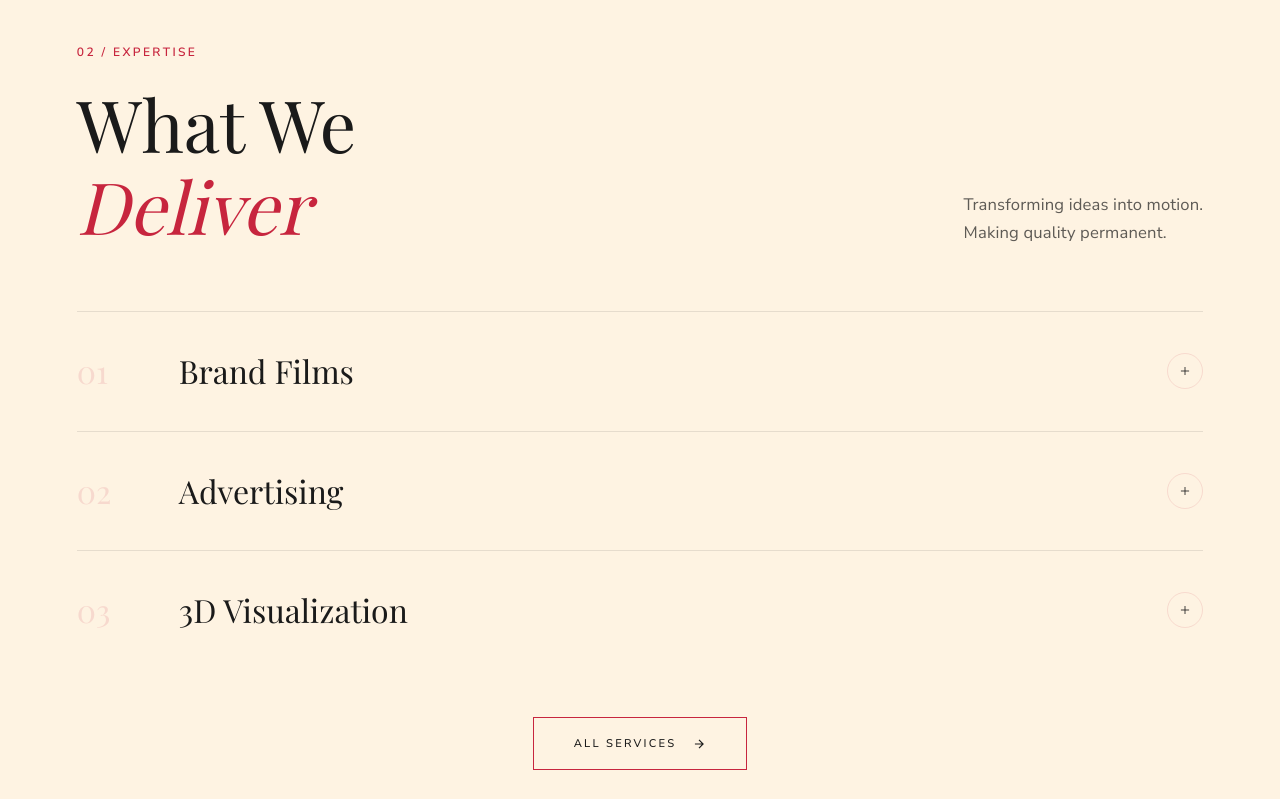
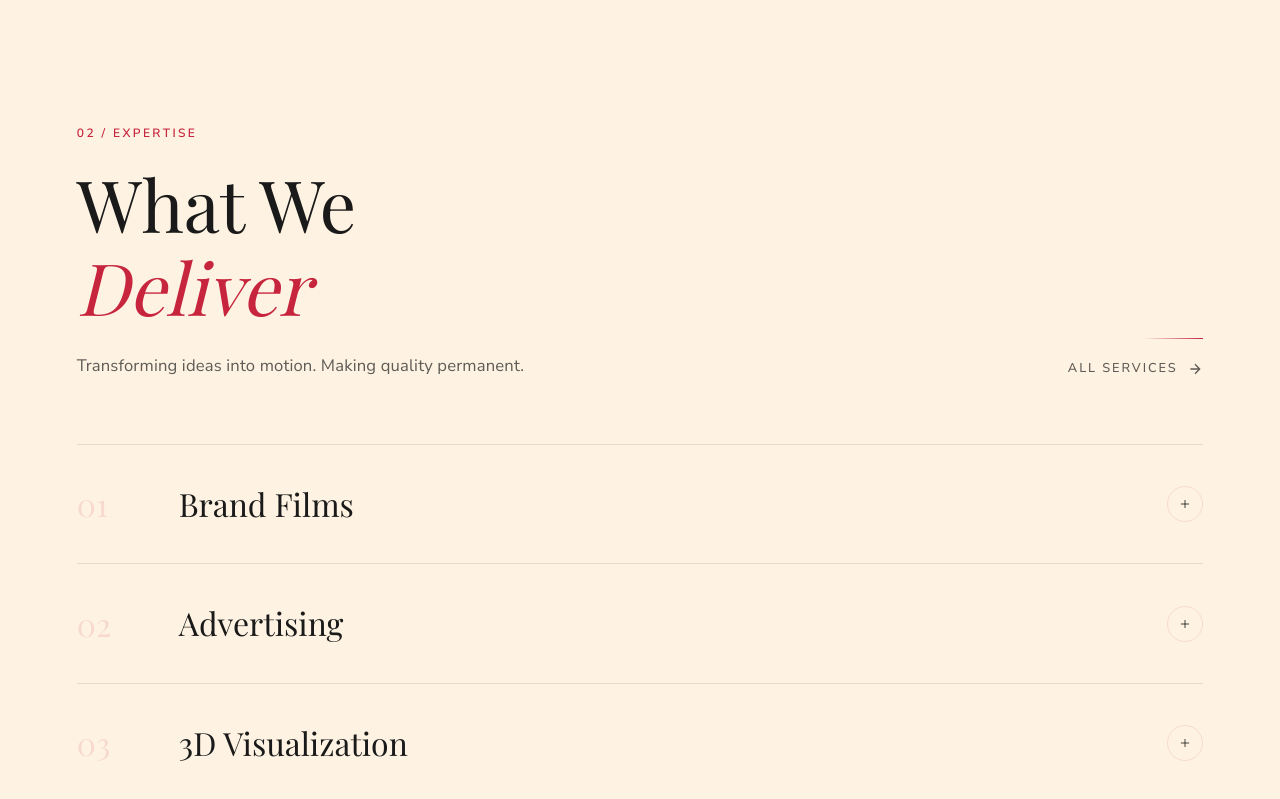
Before and after one commit to mertozbas/worldlondonmedia, a plain HTML site: page index.html in a window 1280 px wide. Shown: the part 1950-2749 px from the top of the page. Drawn offline with nearby package versions, Linux system fonts and the light colour scheme; a web font is replaced by a local one.

Commit message:
Move section descriptions under titles, add right-side CTA links
- Section desc texts moved from isolated right position to under headings
- Added decorative gradient line + "Explore All" / "All Services" links on right
- Improved section header layout: content grouped left, navigation right

Co-Authored-By: Claude Opus 4.6 <noreply@anthropic.com>

```diff
--- a/assets/css/main.css
+++ b/assets/css/main.css
@@ -889,6 +889,51 @@ button {
     gap: 2rem;
 }
 
+.work-showcase-header .section-desc {
+    margin-top: 1.5rem;
+}
+
+/* Section header right — decorative line + subtle link */
+.section-header-right {
+    display: flex;
+    flex-direction: column;
+    align-items: flex-end;
+    gap: 1.2rem;
+}
+
+.section-header-line {
+    display: block;
+    width: 60px;
+    height: 1px;
+    background: linear-gradient(to right, transparent, var(--red));
+}
+
+.section-header-link {
+    font-family: var(--font-body);
+    font-size: 0.8rem;
+    letter-spacing: 0.15em;
+    text-transform: uppercase;
+    color: var(--text-secondary);
+    display: flex;
+    align-items: center;
+    gap: 0.6rem;
+    transition: all 0.4s ease;
+    font-weight: 500;
+}
+
+.section-header-link:hover {
+    color: var(--red);
+    gap: 1rem;
+}
+
+.section-header-link svg {
+    transition: transform 0.4s ease;
+}
+
+.section-header-link:hover svg {
+    transform: translateX(4px);
+}
+
 .work-horizontal {
     display: flex;
     gap: 1.5rem;
@@ -1047,6 +1092,10 @@ button {
     flex-wrap: wrap;
     gap: 2rem;
     margin-bottom: 4rem;
+}
+
+.services-accordion-header .section-desc {
+    margin-top: 1.5rem;
 }
 
 .service-panel {
--- a/index.html
+++ b/index.html
@@ -121,8 +121,12 @@
 <div>
 <span class="section-label reveal" data-en="01 / Selected Work" data-tr="01 / Se&#231;ilmi&#351; &#199;al&#305;&#351;malar">01 / Selected Work</span>
 <h2 class="section-title reveal reveal-d1" data-en="Projects That<br><em>Define</em> Brands" data-tr="Markalar&#305;<br><em>Tan&#305;mlayan</em> Projeler">Projects That<br><em>Define</em> Brands</h2>
+<p class="section-desc reveal reveal-d2" data-en="We craft impressions that endure. Your brand, telling its own story." data-tr="Kal&#305;c&#305; izlenimler yarat&#305;yoruz. Markan&#305;z, kendi hikayesini anlat&#305;yor.">We craft impressions that endure. Your brand, telling its own story.</p>
 </div>
-<p class="section-desc reveal reveal-d2" data-en="We craft impressions that endure.<br>Your brand, telling its own story." data-tr="Kal&#305;c&#305; izlenimler yarat&#305;yoruz.<br>Markan&#305;z, kendi hikayesini anlat&#305;yor.">We craft impressions that endure.<br>Your brand, telling its own story.</p>
+<div class="section-header-right reveal reveal-d3">
+<span class="section-header-line"></span>
+<a href="pages/work.html" class="section-header-link" data-en="Explore All" data-tr="T&uuml;m&uuml;n&uuml; G&ouml;r">Explore All <svg viewBox="0 0 24 24" fill="none" stroke="currentColor" stroke-width="2" width="16" height="16"><path d="M5 12h14M12 5l7 7-7 7"/></svg></a>
+</div>
 </div>
 <div class="work-horizontal">
 <div class="work-card" data-video="">
@@ -162,8 +166,12 @@
 <div>
 <span class="section-label reveal" data-en="02 / Expertise" data-tr="02 / Uzmanl&#305;k">02 / Expertise</span>
 <h2 class="section-title reveal reveal-d1" data-en="What We<br><em>Deliver</em>" data-tr="Ne<br><em>Sunuyoruz</em>">What We<br><em>Deliver</em></h2>
+<p class="section-desc reveal reveal-d2" data-en="Transforming ideas into motion. Making quality permanent." data-tr="Fikirleri harekete d&ouml;n&uuml;&#351;t&uuml;r&uuml;yoruz. Kaliteyi kal&#305;c&#305; k&#305;l&#305;yoruz.">Transforming ideas into motion. Making quality permanent.</p>
 </div>
-<p class="section-desc reveal reveal-d2" data-en="Transforming ideas into motion.<br>Making quality permanent." data-tr="Fikirleri harekete d&ouml;n&uuml;&#351;t&uuml;r&uuml;yoruz.<br>Kaliteyi kal&#305;c&#305; k&#305;l&#305;yoruz.">Transforming ideas into motion.<br>Making quality permanent.</p>
+<div class="section-header-right reveal reveal-d3">
+<span class="section-header-line"></span>
+<a href="pages/services.html" class="section-header-link" data-en="All Services" data-tr="T&uuml;m Hizmetler">All Services <svg viewBox="0 0 24 24" fill="none" stroke="currentColor" stroke-width="2" width="16" height="16"><path d="M5 12h14M12 5l7 7-7 7"/></svg></a>
+</div>
 </div>
 <div class="service-panel reveal">
 <div class="service-panel-header">
```
